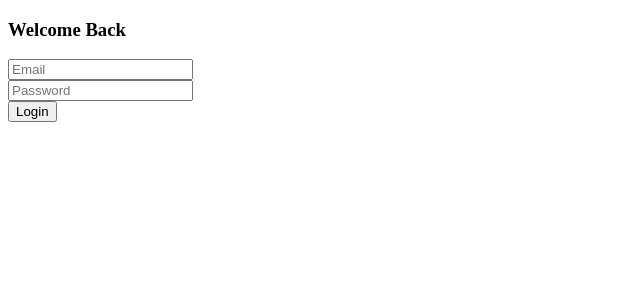
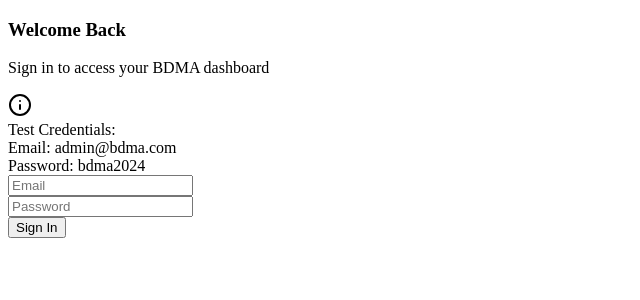
Before and after one commit to salutethegenius/kemisdigital-2027, a React (Vite) app in the folder client/: page /login in a window 1280 px wide. Shown: the top 300 px of the page, without its empty margins (0-640 px from the left). Built offline with nearby package versions, Linux system fonts and the light colour scheme.

Commit message:
Agent query: Can you verify if the login page shows the test credentials and successfully logs in using them?

```diff
--- a/client/src/hooks/use-auth.tsx
+++ b/client/src/hooks/use-auth.tsx
@@ -15,6 +15,10 @@
 }
 
 const AuthContext = createContext<AuthContextType | undefined>(undefined);
+
+// Test credentials
+const TEST_EMAIL = "admin@bdma.com";
+const TEST_PASSWORD = "bdma2024";
 
 export function AuthProvider({ children }: { children: ReactNode }) {
   const [user, setUser] = useState<User | null>(null);
@@ -35,16 +39,19 @@
   }, []);
 
   const login = async (email: string, password: string) => {
+    // Validate against test credentials
+    if (email !== TEST_EMAIL || password !== TEST_PASSWORD) {
+      throw new Error("Invalid credentials");
+    }
+
     try {
-      // This would typically make an API call to your backend
-      // For now, we'll simulate a successful login
-      const mockUser = { email, name: email.split('@')[0] };
+      const mockUser = { email, name: "Admin User" };
       setUser(mockUser);
       Cookies.set("user", JSON.stringify(mockUser), { expires: 7 });
       setLocation("/dashboard");
     } catch (error) {
       console.error("Login failed:", error);
-      throw new Error("Invalid credentials");
+      throw error;
     }
   };
 
--- a/client/src/pages/Login.tsx
+++ b/client/src/pages/Login.tsx
@@ -4,8 +4,10 @@
 import { useAuth } from "@/hooks/use-auth";
 import { Button } from "@/components/ui/button";
 import { Input } from "@/components/ui/input";
-import { Card, CardContent, CardHeader, CardTitle } from "@/components/ui/card";
+import { Card, CardContent, CardHeader, CardTitle, CardDescription } from "@/components/ui/card";
 import { useToast } from "@/hooks/use-toast";
+import { Alert, AlertDescription } from "@/components/ui/alert";
+import { Info } from "lucide-react";
 
 const loginSchema = z.object({
   email: z.string().email("Please enter a valid email address"),
@@ -28,10 +30,14 @@
   const onSubmit = async (data: LoginForm) => {
     try {
       await login(data.email, data.password);
+      toast({
+        title: "Login successful",
+        description: "Welcome to your dashboard!",
+      });
     } catch (error) {
       toast({
         title: "Login failed",
-        description: "Please check your credentials and try again",
+        description: "Invalid email or password",
         variant: "destructive",
       });
     }
@@ -42,8 +48,20 @@
       <Card className="w-full max-w-md">
         <CardHeader>
           <CardTitle className="text-2xl text-center">Welcome Back</CardTitle>
+          <CardDescription className="text-center">
+            Sign in to access your BDMA dashboard
+          </CardDescription>
         </CardHeader>
         <CardContent>
+          <Alert className="mb-6 bg-muted">
+            <Info className="h-4 w-4" />
+            <AlertDescription>
+              Test Credentials:<br />
+              Email: admin@bdma.com<br />
+              Password: bdma2024
+            </AlertDescription>
+          </Alert>
+
           <form onSubmit={handleSubmit(onSubmit)} className="space-y-4">
             <div className="space-y-2">
               <Input
@@ -73,7 +91,7 @@
               className="w-full bg-cyan-600 hover:bg-cyan-700"
               disabled={isSubmitting}
             >
-              {isSubmitting ? "Logging in..." : "Login"}
+              {isSubmitting ? "Signing in..." : "Sign In"}
             </Button>
           </form>
         </CardContent>
```
